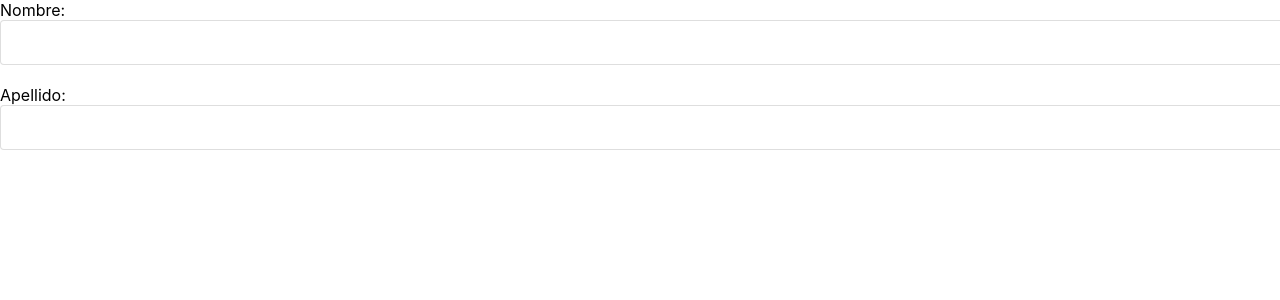
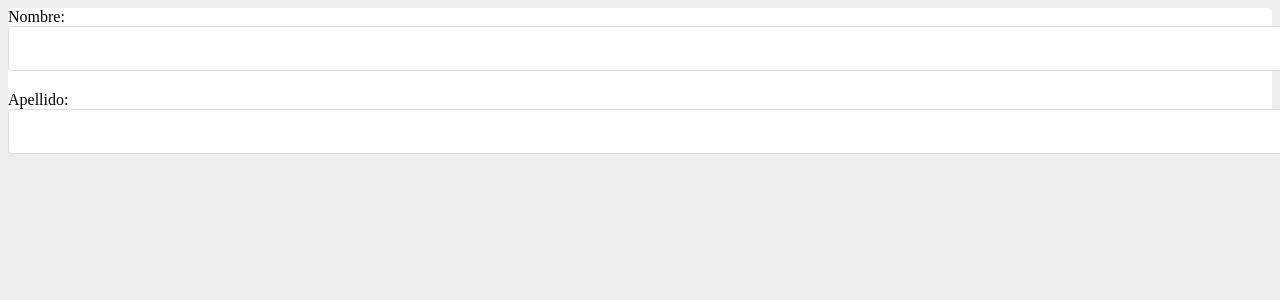
Before and after one commit to SuperGandhi/UserManager, a React (Create React App) app in the folder user-manager/: page / in a window 1280 px wide. Shown: the top 300 px of the page. Built offline with nearby package versions, Linux system fonts and the light colour scheme.

Commit message:
adding component and css from card

```diff
--- a/user-manager/src/App.js
+++ b/user-manager/src/App.js
@@ -1,13 +1,16 @@
+import Card from './components/Card';
 import Input from './components/Input';
 import useFormulario from './hooks/useFormulario'
 
 function App() {
   const [formulario, handleChange] = useFormulario({name:'', lastname: ''})
   return (
+    <Card>
     <form>
       <Input label="Nombre: " name="name" value={formulario.name} onChange={handleChange}/>
       <Input label="Apellido: " name="lastname" value={formulario.lastname} onChange={handleChange}/>
     </form>
+    </Card>
   );
 }
 
--- /dev/null
+++ b/user-manager/src/components/Card.jsx
@@ -0,0 +1,13 @@
+import React from "react";
+import "./Cards.css";
+
+const Card =({children})=>{
+    return (
+        <div className="card">
+            {children}
+        </div>
+    )
+
+}
+
+export default Card;
--- /dev/null
+++ b/user-manager/src/components/Cards.css
@@ -0,0 +1,4 @@
+.card{
+    background-color:#fff;
+    border-radius: 4px;
+}
--- a/user-manager/src/index.css
+++ b/user-manager/src/index.css
@@ -1,13 +1,5 @@
 body {
-  margin: 0;
-  font-family: -apple-system, BlinkMacSystemFont, 'Segoe UI', 'Roboto', 'Oxygen',
-    'Ubuntu', 'Cantarell', 'Fira Sans', 'Droid Sans', 'Helvetica Neue',
-    sans-serif;
   -webkit-font-smoothing: antialiased;
   -moz-osx-font-smoothing: grayscale;
+  background-color: #eee;
 }
-
-code {
-  font-family: source-code-pro, Menlo, Monaco, Consolas, 'Courier New',
-    monospace;
-}
```
